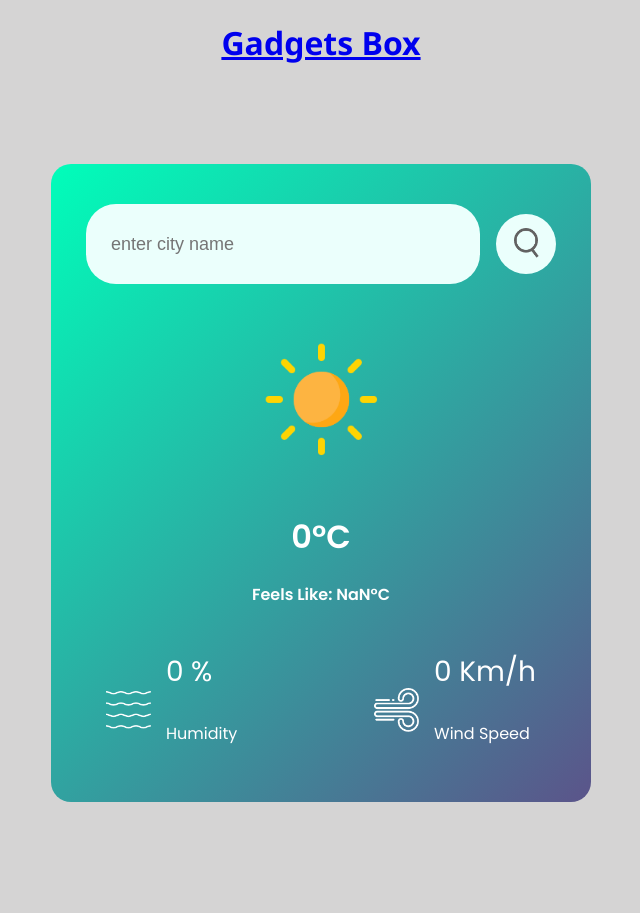
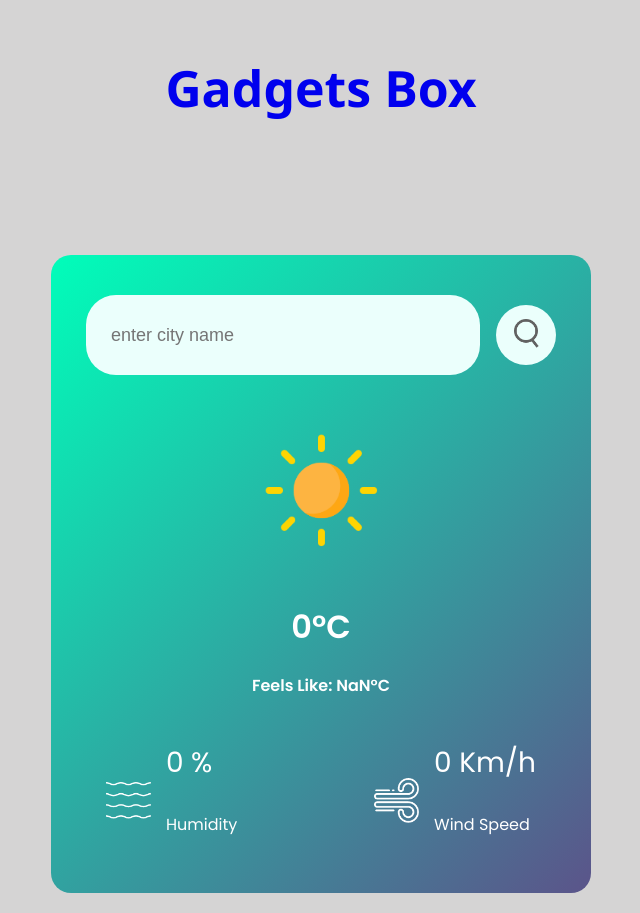
Before and after one commit to pica69co/gadgets-box, a React (Create React App) app: page /weather in a window 1280 px wide. Shown: the whole page, without its empty margins (319-959 px from the left). Before the commit the page ends 822 px from the top, so only its background shows below. Built offline with nearby package versions, Linux system fonts and the light colour scheme; no server answers; a web font is replaced by a local one.

Commit message:
home-style

```diff
--- a/src/App.css
+++ b/src/App.css
@@ -1,10 +1,18 @@
 @import url('https://fonts.googleapis.com/css2?family=Playfair+Display:ital,wght@0,700;1,400;1,500;1,600;1,700&display=swap');
 
  .App {
-
+  display: flex;
+  flex-direction: column;
+  justify-content: center;
   text-align: center;
   margin: 20px auto;
+
 }
+.title{
+  font-size: 2rem;
+  text-decoration: none;
+}
+
 
 
 .quote-box{
--- a/src/App.js
+++ b/src/App.js
@@ -16,9 +16,12 @@ function App() {
     <Router>
 
     <div className="App">
-     <Link to='/'>
-      <h1>Gadgets Box</h1>
-     </Link>
+     <div className='title'>
+      <Link to='/' style={{textDecoration:'none'}}>
+        <h1>Gadgets Box</h1>
+      </Link>
+    </div>
+
       <Routes>
       <Route path='/' element={<Home />}> </Route>
       <Route path='/quotes' element={<Quotes/>}> </Route>
--- a/src/pages/Home/Home.css
+++ b/src/pages/Home/Home.css
@@ -1,8 +1,8 @@
 .container-home{
     width: auto;
-    height: 100vh;
     display: flex;
-    justify-content: space-around;
+    flex-direction: column;
+
 }
  .link-container{
     font-size: 1.3rem;
@@ -10,5 +10,5 @@
 }
 .link{
     text-decoration: none;
-    padding: 15px;
+    padding: 5px;
 }
```
